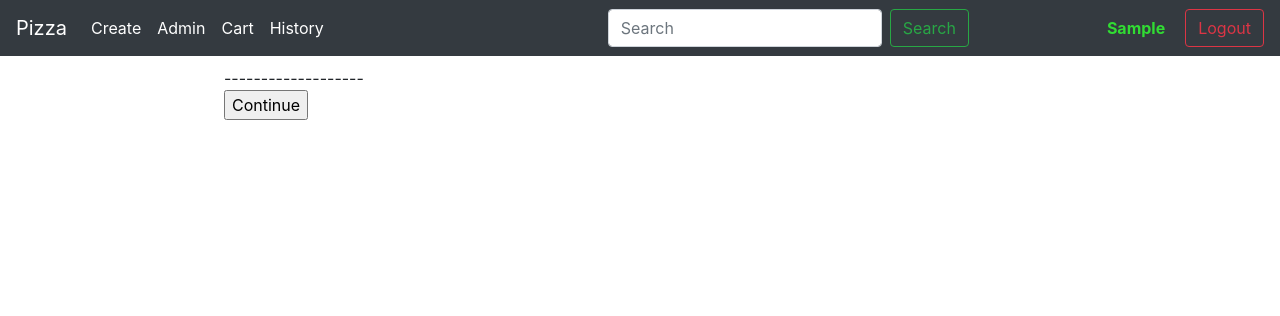
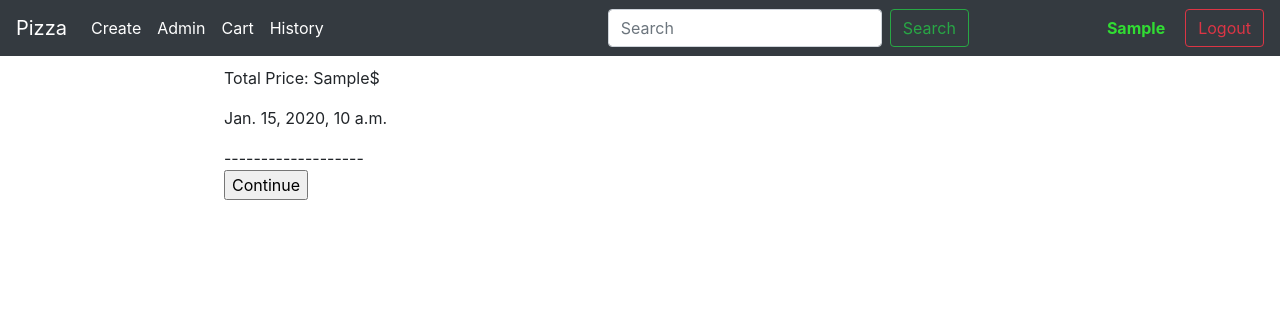
Before and after one commit to DavydovVA/Pizza, a Django app: page /history/ in a window 1280 px wide. Shown: the top 316 px of the page. Run offline with Django 3.2, Linux system fonts and the light colour scheme; a user stored in the database is signed in; tables that the repository leaves empty hold one stand-in row (values such as "Sample post"); some libraries are stand-ins or nearby versions.

Commit message:
added cart_total_price to views

```diff
--- /dev/null
+++ b/cart/custom_modul.py
@@ -0,0 +1,22 @@
+def create_info_for_history(cart):
+    string = ''
+    total_price = 0
+    for item in cart:
+        title = item['product'].title
+        price = float(item['product'].price)
+        quan = int(item['quantity'])
+        string += f"Pizza: {title}\nPrice: {price}$\nQuantity: {quan}\n\n"
+        total_price += price * quan
+
+    return string, f'{total_price}$'
+
+
+class SendInfo:
+    def __init__(self, pizza_list, total_cart_price, created_at):
+        self.pizza_list = pizza_list
+        self.total_cart_price = total_cart_price
+        self.created_at = created_at
+
+
+class ExceptionList(FileExistsError):
+    pass
--- a/cart/models.py
+++ b/cart/models.py
@@ -7,7 +7,9 @@ class History(models.Model):
     user = models.ForeignKey(User, on_delete=models.CASCADE, default=None)
     # title + amount
     pizza_list = models.CharField(max_length=200)
-    total_price = models.CharField(max_length=200)
+    total_price = models.CharField(max_length=20)
+
+    total_cart_price = models.CharField(max_length=20, default=0)
 
     created_at = models.DateTimeField(auto_now_add=True)
 
--- a/cart/templates/cart/checklist.html
+++ b/cart/templates/cart/checklist.html
@@ -12,9 +12,8 @@
             {{ i }} <br>
         {% endfor %} <br>
     {% endfor %} <br>
-
+    <p>Total Price: {{ total_cart_price }}$</p>
     <p>Address: {{ history.user.address }}</p>
-
     <p>Date: {{ history.created_at }}</p>
     <form action="{% url "pp:index" %}">
         <input type="submit" value="Continue">
--- a/cart/templates/cart/history.html
+++ b/cart/templates/cart/history.html
@@ -8,11 +8,13 @@
 {% block body %}
     {% if member_list %}
         {% for item in member_list %}
-            {% for row in item %}
+            {% for row in item.pizza_list %}
                 {% for part in row %}
                     {{ part }} <br>
                 {% endfor %} <br>
             {% endfor %}
+            <p>Total Price: {{ item.total_cart_price}}$</p>
+            <p>{{ item.created_at }}</p>
             ------------------- <br>
         {% endfor %}
     {% else %}
--- a/cart/templates/cart/view_cart.html
+++ b/cart/templates/cart/view_cart.html
@@ -46,7 +46,7 @@
             Address: {{ user_form.address }}
         </div>
         {% if cart %}
-            <input type="submit" class="btn btn-primary" value="Submit">
+            <input type="submit" class="btn btn-primary" value="{{ cart.get_total_cart_price }}$" style="width: 120px;">
         {% endif %}
     </form>
 {% endblock %}
--- a/cart/views.py
+++ b/cart/views.py
@@ -1,22 +1,11 @@
-from django.shortcuts import render, get_object_or_404, redirect, get_list_or_404
+from django.shortcuts import render, get_object_or_404, redirect, get_list_or_404, Http404
 from django.views import View
+
 from cart.cart import Cart
 from pp.models import Pizza
+from .models import History
 from .forms import *
-from .models import History
-
-
-def create_info_for_history(cart):
-    string = ''
-    total_price = 0
-    for item in cart:
-        title = item['product'].title
-        price = float(item['product'].price)
-        quan = int(item['quantity'])
-        string += f"Pizza: {title}\nPrice: {price}$\nQuantity: {quan}\n\n"
-        total_price += price * quan
-
-    return string, f'{total_price}$'
+from .custom_modul import *
 
 
 class AddToCart(View):
@@ -45,18 +34,16 @@ class ChangeQuan(View):
 class AcceptOrder(View):
     @staticmethod
     def post(request):
-        '''
-        accepts changes in user
-        and saves all order info in history
-        '''
         form = UserForm(data=request.POST, instance=request.user)
         if form.is_valid():
             form.save()
 
         cart = Cart(request)
         pizza_list, total_price = create_info_for_history(cart)
+        total_cart_price = cart.get_total_cart_price()
 
-        his = History(user=request.user, pizza_list=pizza_list, total_price=total_price)
+        his = History(user=request.user, pizza_list=pizza_list, total_price=total_price,
+                      total_cart_price=total_cart_price)
         his.save()
 
         history_list = his.pizza_list.split('\n\n')[:-1]
@@ -65,9 +52,12 @@ class AcceptOrder(View):
         for item in history_list:
             pizza_list.append(item.split('\n'))
 
+        total_cart_price = cart.get_total_cart_price()
+
         cart.clear()
 
-        return render(request, 'cart/checklist.html', context={'history': his, 'pizza_list': pizza_list})
+        return render(request, 'cart/checklist.html',
+                      context={'history': his, 'pizza_list': pizza_list, 'total_cart_price': total_cart_price})
 
 
 class ViewHistory(View):
@@ -75,24 +65,21 @@ class ViewHistory(View):
     def get(request):
         try:
             his = get_list_or_404(History, user=request.user)
-            print(his)
-        except:
-            his = False
+        except Http404:
+            his = list()
 
         member_list = list()
         if his:
-
             for member in his:
                 pizza_list = list()
                 tmp = member.pizza_list.split('\n\n')[:-1]
                 for i in tmp:
                     pizza_list.append(i.split('\n'))
-                member_list.append(pizza_list)
+                member_list.append(SendInfo(pizza_list, member.total_cart_price, member.created_at))
 
             return render(request, 'cart/history.html', context={'member_list': member_list})
 
-        return render(request, 'cart/history.html', context={'member_list': member_list})
-
+        return render(request, 'cart/history.html', context={'member_list': False})
 
 
 class ViewCart(View):
```
Also changed, not shown: cart/cart.py (+11 -0 lines), cart/migrations/0012_auto_20200208_1119.py (added).
